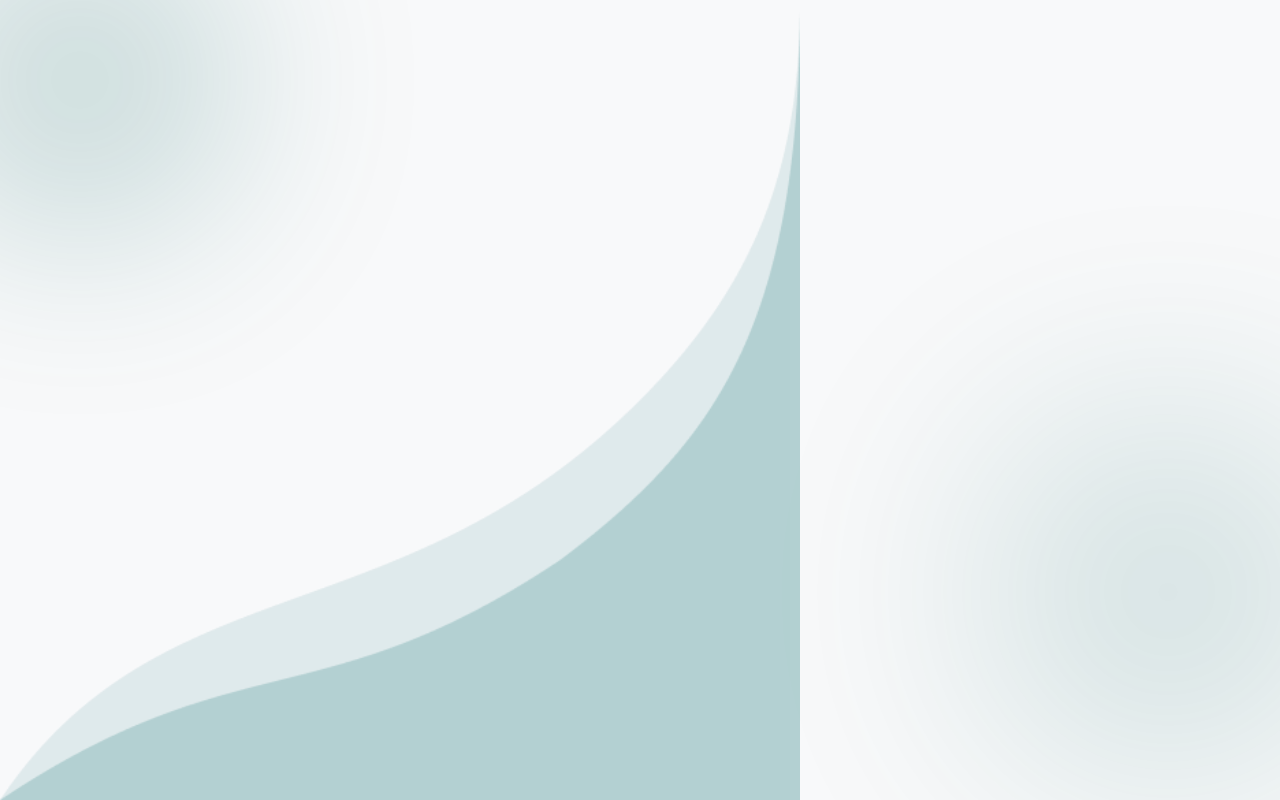
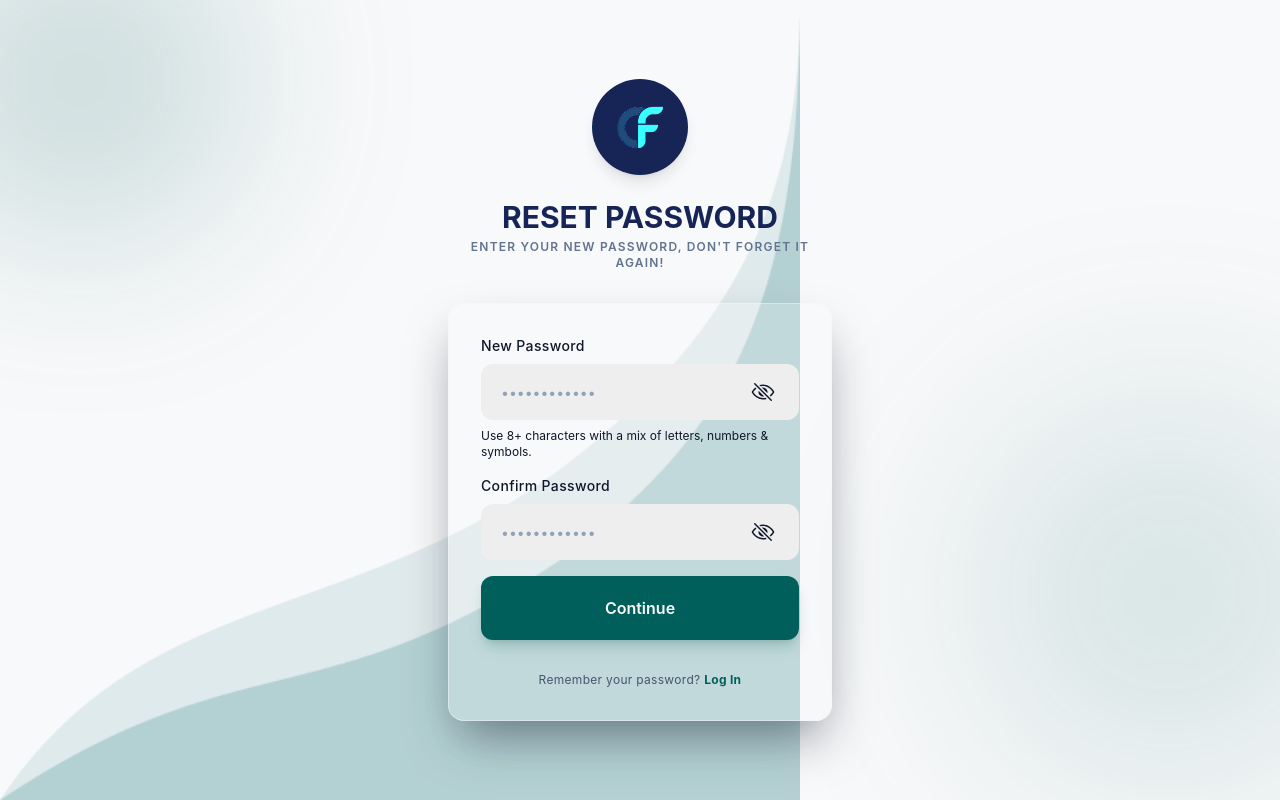
Before and after one commit to ak7prisma/cash-flow-intelligence, a React (Vite) app: page /auth/ResetPass in a window 1280 px wide. Built offline with nearby package versions, Linux system fonts and the light colour scheme.

Commit message:
feat: add forgot and reset ui

```diff
--- a/src/pages/auth/ForgotPass.tsx
+++ b/src/pages/auth/ForgotPass.tsx
@@ -1,7 +1,45 @@
-export default function ForgotPass(){
-    return(
-        <main>
+import { Link, useNavigate } from "react-router-dom";
+import Button from "../../component/ui/Button";
+import Input from "../../component/ui/Input";
+import AuthHeader from "../../component/auth/AuthHeader";
+import AuthCard from "../../component/auth/AuthCard";
 
-        </main>
-    );
+export default function ForgotPass() {
+  const navigate = useNavigate();
+
+  return (
+    <div className="flex flex-col items-center justify-center animate-in fade-in duration-700">
+      <AuthHeader
+        title="FORGOT PASSWORD"
+        subtitle="ENTER YOUR ACTIVE EMAIL ACCOUNT"
+      />
+
+      <AuthCard
+        footer={
+          <p className="text-xs font-base text-slate-600 dark:text-slate-400 tracking-wide">
+            Remember your password?{" "}
+            <Link to="/auth/Login" className="text-teal-800 dark:text-cyan-400 font-bold hover:underline">
+              Log In
+            </Link>
+          </p>
+        }
+      >
+        <div className="space-y-6">
+          <Input
+            label="Email Address"
+            type="email"
+            placeholder="name@company.com"
+            className="text-slate-900 dark:text-slate-300"
+              inputClassName="order-none text-sm placeholder:text-slate-400"
+          />
+
+          <Button
+            text="Continue"
+            onClick={() => navigate("/auth/ResetPass")}
+            className="h-16 shadow-lg shadow-teal-900/20 dark:shadow-cyan-400/20 mt-2"
+          />
+        </div>
+      </AuthCard>
+    </div>
+  );
 }
--- a/src/pages/auth/Login.tsx
+++ b/src/pages/auth/Login.tsx
@@ -18,7 +18,7 @@ export default function Login() {
 
       <AuthCard
         footer={
-          <p className="text-xs font-semibold text-slate-600 dark:text-slate-400 tracking-wide">
+          <p className="text-xs font-base text-slate-600 dark:text-slate-400 tracking-wide">
             Don't have an account?{" "}
             <Link to="/auth/Register" className="text-teal-800 dark:text-cyan-400 font-bold hover:underline">
               Create an account
--- a/src/pages/auth/Register.tsx
+++ b/src/pages/auth/Register.tsx
@@ -18,7 +18,7 @@ export default function Register() {
 
       <AuthCard
         footer={
-          <p className="text-xs font-semibold text-slate-600 dark:text-slate-400 tracking-wide">
+          <p className="text-xs font-base text-slate-600 dark:text-slate-400 tracking-wide">
             Already have an account?{" "}
             <Link to="/auth/Login" className="text-teal-800 dark:text-cyan-400 font-bold hover:underline">
               Log In
--- a/src/pages/auth/ResetPass.tsx
+++ b/src/pages/auth/ResetPass.tsx
@@ -1,7 +1,54 @@
-export default function ResetPass(){
-    return(
-        <main>
+import { Link, useNavigate } from "react-router-dom";
+import Button from "../../component/ui/Button";
+import Input from "../../component/ui/Input";
+import AuthHeader from "../../component/auth/AuthHeader";
+import AuthCard from "../../component/auth/AuthCard";
 
-        </main>
-    );
+export default function ResetPass() {
+  const navigate = useNavigate();
+
+  return (
+    <div className="flex flex-col items-center justify-center animate-in fade-in duration-700">
+      <AuthHeader
+        title="RESET PASSWORD"
+        subtitle="ENTER YOUR NEW PASSWORD, DON'T FORGET IT AGAIN!"
+      />
+
+      <AuthCard
+        footer={
+          <p className="text-xs font-base text-slate-600 dark:text-slate-400 tracking-wide">
+            Remember your password?{" "}
+            <Link to="/auth/Login" className="text-teal-800 dark:text-cyan-400 font-bold hover:underline">
+              Log In
+            </Link>
+          </p>
+        }
+      >
+        <div className="space-y-4">
+          <Input
+            label="New Password"
+            type="password"
+            placeholder="••••••••••••"
+            hint="Use 8+ characters with a mix of letters, numbers & symbols."
+            className="text-slate-900 dark:text-slate-300"
+              inputClassName="order-none text-sm placeholder:text-slate-400"
+          />
+
+          <Input
+            label="Confirm Password"
+            type="password"
+            placeholder="••••••••••••"
+            className="text-slate-900 dark:text-slate-300"
+              inputClassName="order-none text-sm placeholder:text-slate-400"
+          />
+
+          <Button
+            text="Continue"
+            onClick={() => navigate("/auth/Login")}
+            className="h-16 shadow-lg shadow-teal-900/20 dark:shadow-cyan-400/20 mt-4"
+          />
+        </div>
+      </AuthCard>
+    </div>
+  );
 }
```
